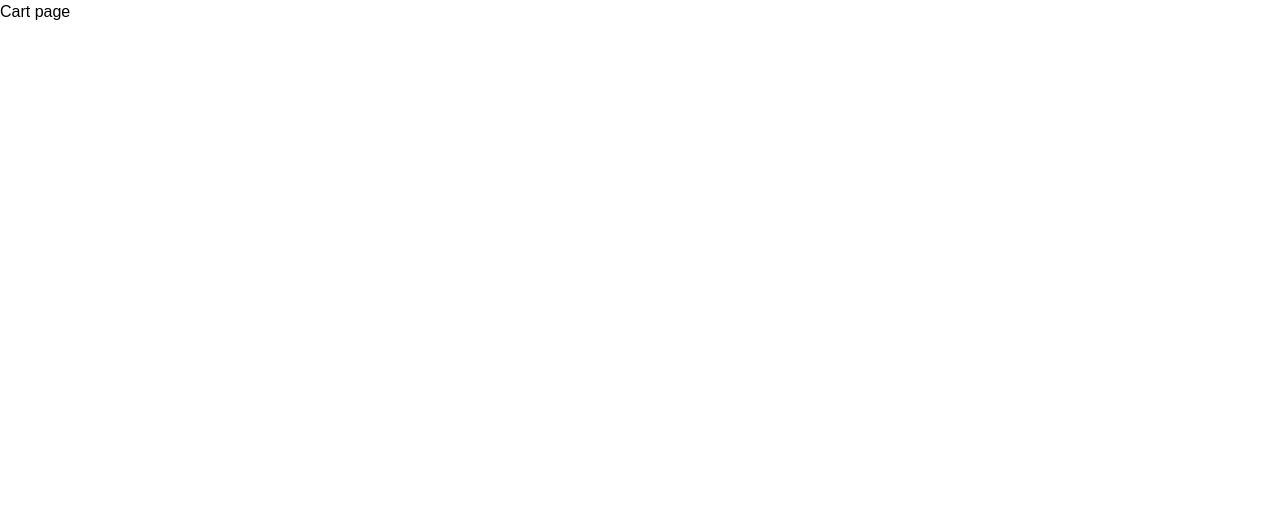
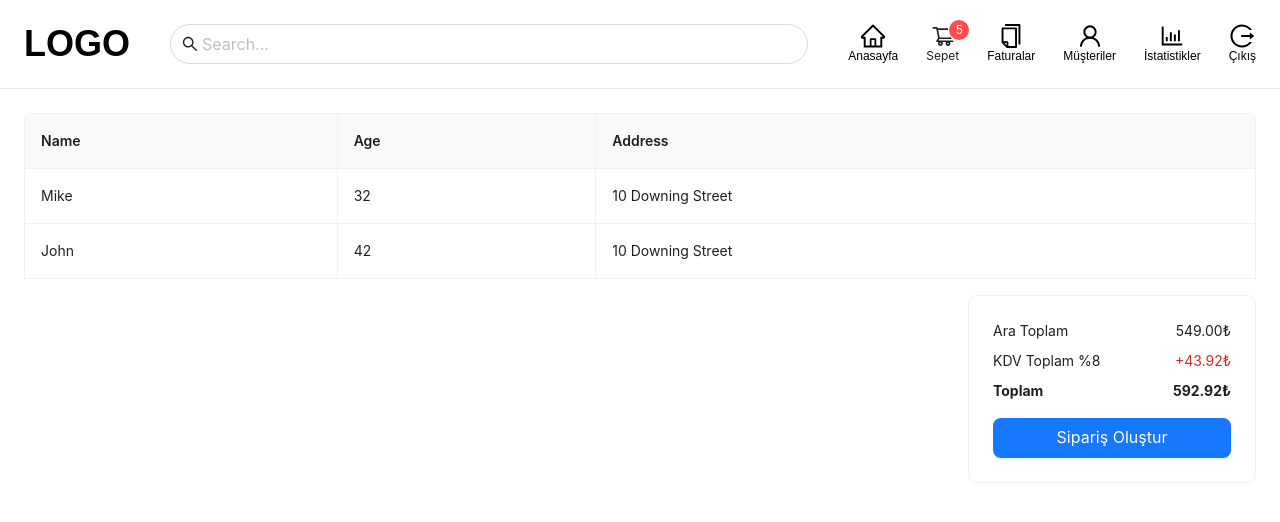
Before and after one commit to hsariaslan/pos-application, a React (Create React App) app in the folder client/: page /cart in a window 1280 px wide. Shown: the top 522 px of the page. Built offline with nearby package versions, Linux system fonts and the light colour scheme; a web font is replaced by a local one.

Commit message:
Create cart page

```diff
--- /dev/null
+++ b/client/src/components/cart-total/CreateInvoice.jsx
@@ -0,0 +1,62 @@
+import {Modal, Form, Input, Select, Button, Card} from "antd";
+
+const CreateInvoice = ({isModalOpen, setIsModalOpen}) => {
+  return (
+    <div>
+      <Modal title="Fatura Oluştur" open={isModalOpen} footer={false} onCancel={() => setIsModalOpen(false)}>
+        <Form layout="vertical">
+          <Form.Item
+            name="customer_name"
+            rules={[{required: true}]}
+            label="Müşteri Adı"
+          >
+            <Input placeholder="Müşteri adı soyadı yazınız" />
+          </Form.Item>
+          <Form.Item
+            name="phone_number"
+            rules={[{required: true}]}
+            label="Telefon Numarası"
+          >
+            <Input placeholder="Müşterinin telefon numarasını yazınız" />
+          </Form.Item>
+          <Form.Item
+            name="payment_method"
+            rules={[{required: true}]}
+            label="Ödeme Yöntemi"
+          >
+            <Select placeholder="Ödeme yöntemi seçiniz">
+              <Select.Option value={0}>Nakit</Select.Option>
+              <Select.Option value={1}>Kredi Kartı</Select.Option>
+            </Select>
+          </Form.Item>
+          <Card>
+            <div className="flex justify-between">
+              <span>Ara Toplam</span>
+              <span>549.00₺</span>
+            </div>
+            <div className="flex justify-between my-2">
+              <span>KDV Toplam %8</span>
+              <span className="text-red-600">+43.92₺</span>
+            </div>
+            <div className="flex justify-between">
+              <b>Toplam</b>
+              <b>592.92₺</b>
+            </div>
+            <div className="flex jus tify-end">
+              <Button
+                className="mt-4"
+                type="primary"
+                onClick={() => setIsModalOpen(true)}
+                htmlType="submit"
+              >
+                Sipariş Oluştur
+              </Button>
+            </div>
+          </Card>
+        </Form>
+      </Modal>
+    </div>
+  );
+};
+
+export default CreateInvoice;
--- a/client/src/components/header/Header.jsx
+++ b/client/src/components/header/Header.jsx
@@ -8,6 +8,7 @@ import {
   BarChartOutlined,
   LogoutOutlined,
 } from '@ant-design/icons';
+import {Link} from 'react-router-dom'
 
 const Header = () => {
   return (
@@ -25,15 +26,15 @@ const Header = () => {
       </div>
       <div className="menu-links flex justify-around items-center gap-7 md:static fixed z-50 bottom-0 md:w-auto w-screen
       md:bg-transparent bg-white left-0 md:border-t-0 border-t md:px-0 px-4 py-2">
-        <a href="/" className="flex flex-col items-center hover:text-[#40a9ff] transition-all">
+        <Link to="/" className="flex flex-col items-center hover:text-[#40a9ff] transition-all">
           <HomeOutlined className="md:text-2xl text-xl" />
           <span className="md:text-xs text-[10px]">Anasayfa</span>
-        </a>
+        </Link>
         <Badge count={5} offset={[0, 6]} className="md:flex hidden">
-          <a href="/" className="flex flex-col items-center hover:text-[#40a9ff] transition-all">
+          <Link to="/cart" className="flex flex-col items-center hover:text-[#40a9ff] transition-all">
             <ShoppingCartOutlined className="md:text-2xl text-xl" />
             <span className="md:text-xs text-[10px]">Sepet</span>
-          </a>
+          </Link>
         </Badge>
         <a href="/" className="flex flex-col items-center hover:text-[#40a9ff] transition-all">
           <CopyOutlined className="md:text-2xl text-xl" />
--- a/client/src/pages/Cart.jsx
+++ b/client/src/pages/Cart.jsx
@@ -1,7 +1,75 @@
+import {useState} from 'react';
+import {Table, Card, Button} from "antd";
+import Header from "../components/header/Header";
+import CreateInvoice from "../components/cart-total/CreateInvoice";
+
 const Cart = () => {
+  const [isModalOpen, setIsModalOpen] = useState(false);
+
+  const dataSource = [
+    {
+      key: '1',
+      name: 'Mike',
+      age: 32,
+      address: '10 Downing Street',
+    },
+    {
+      key: '2',
+      name: 'John',
+      age: 42,
+      address: '10 Downing Street',
+    },
+  ];
+
+  const columns = [
+    {
+      title: 'Name',
+      dataIndex: 'name',
+      key: 'name',
+    },
+    {
+      title: 'Age',
+      dataIndex: 'age',
+      key: 'age',
+    },
+    {
+      title: 'Address',
+      dataIndex: 'address',
+      key: 'address',
+    },
+  ];
+
   return (
     <div>
-      Cart page
+      <Header />
+      <div className="px-6">
+        <Table dataSource={dataSource} columns={columns} bordered pagination={false} />
+        <div className="cart-total flex justify-end mt-4">
+          <Card className="w-72">
+            <div className="flex justify-between">
+              <span>Ara Toplam</span>
+              <span>549.00₺</span>
+            </div>
+            <div className="flex justify-between my-2">
+              <span>KDV Toplam %8</span>
+              <span className="text-red-600">+43.92₺</span>
+            </div>
+            <div className="flex justify-between">
+              <b>Toplam</b>
+              <b>592.92₺</b>
+            </div>
+            <Button
+              className="mt-4 w-full"
+              type="primary"
+              size="large"
+              onClick={() => setIsModalOpen(true)}
+            >
+              Sipariş Oluştur
+            </Button>
+          </Card>
+        </div>
+      </div>
+      <CreateInvoice isModalOpen={isModalOpen} setIsModalOpen={setIsModalOpen} />
     </div>
   );
 };
```
